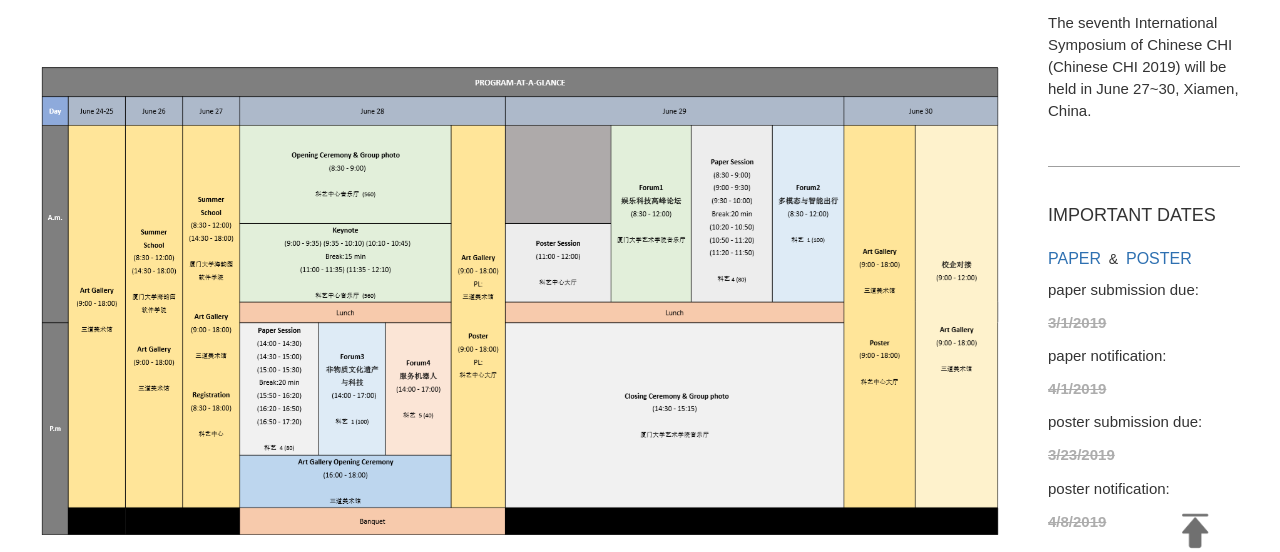
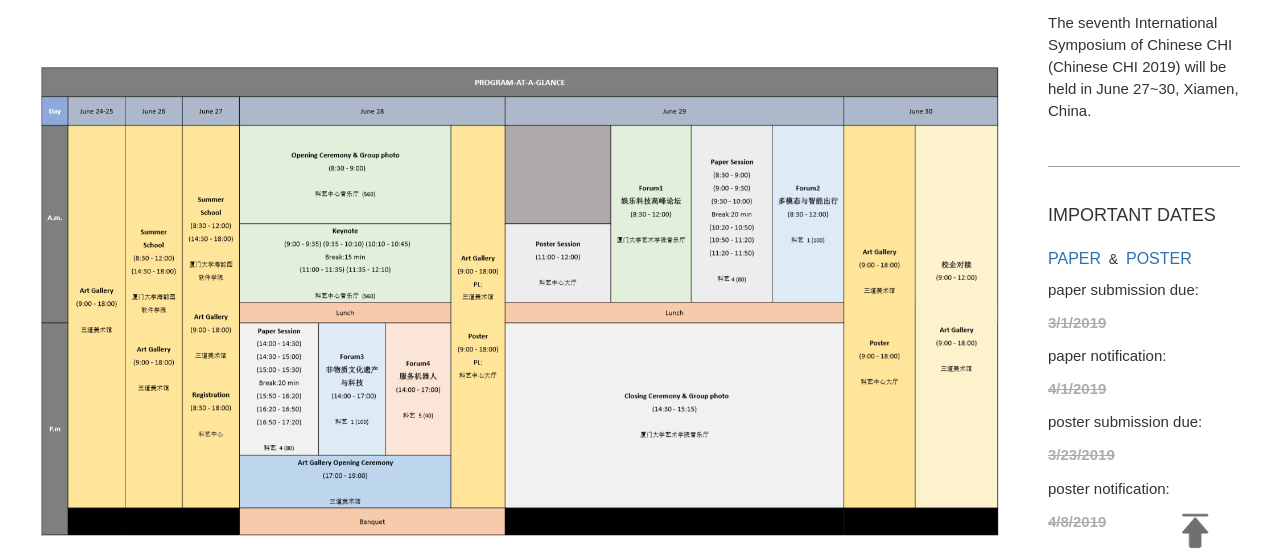
Before and after one commit to ChineseCHI2019/ChineseCHI2019.github.io, a plain HTML site: page node/6.html in a window 1280 px wide. Shown: the part 239-791 px from the top of the page. Drawn offline with Linux system fonts and the light colour scheme; a web font is replaced by a local one.

Commit message:
Update 6.html

```diff
--- a/node/6.html
+++ b/node/6.html
@@ -194,7 +194,7 @@ jQuery.extend(Drupal.settings, {"basePath":"\/","pathPrefix":"","ajaxPageState":
   	<h1 class="rtecenter"><span style="font-size:28px"><strong>PROGRAM-AT-A-GLANCE</strong></span></h1>
   	<div align="center" style="margin:0;padding:0; width:100%;height:60px;background-color:white;overflow:hidden;"></div>
     <div class="field field-name-body field-type-text-with-summary field-label-hidden"><div class="field-items"><div class="field-item even"><p style="font-size:18px; line-height:28px; "></p>
-<img src="../sites/all/themes/business/images/program1.png" style="cursor:pointer;width: 100%">
+<img src="../sites/all/themes/business/images/program2.png" style="cursor:pointer;width: 100%">
 <div align="center" style="margin:0;padding:0; width:100%;height:50px;background-color:white;overflow:hidden;"></div>
 <h4><em style="font-size:22px; line-height:28px;color:#666666 "><strong>Co-Located Events</strong></em></h4>
 <p> </p>
```
